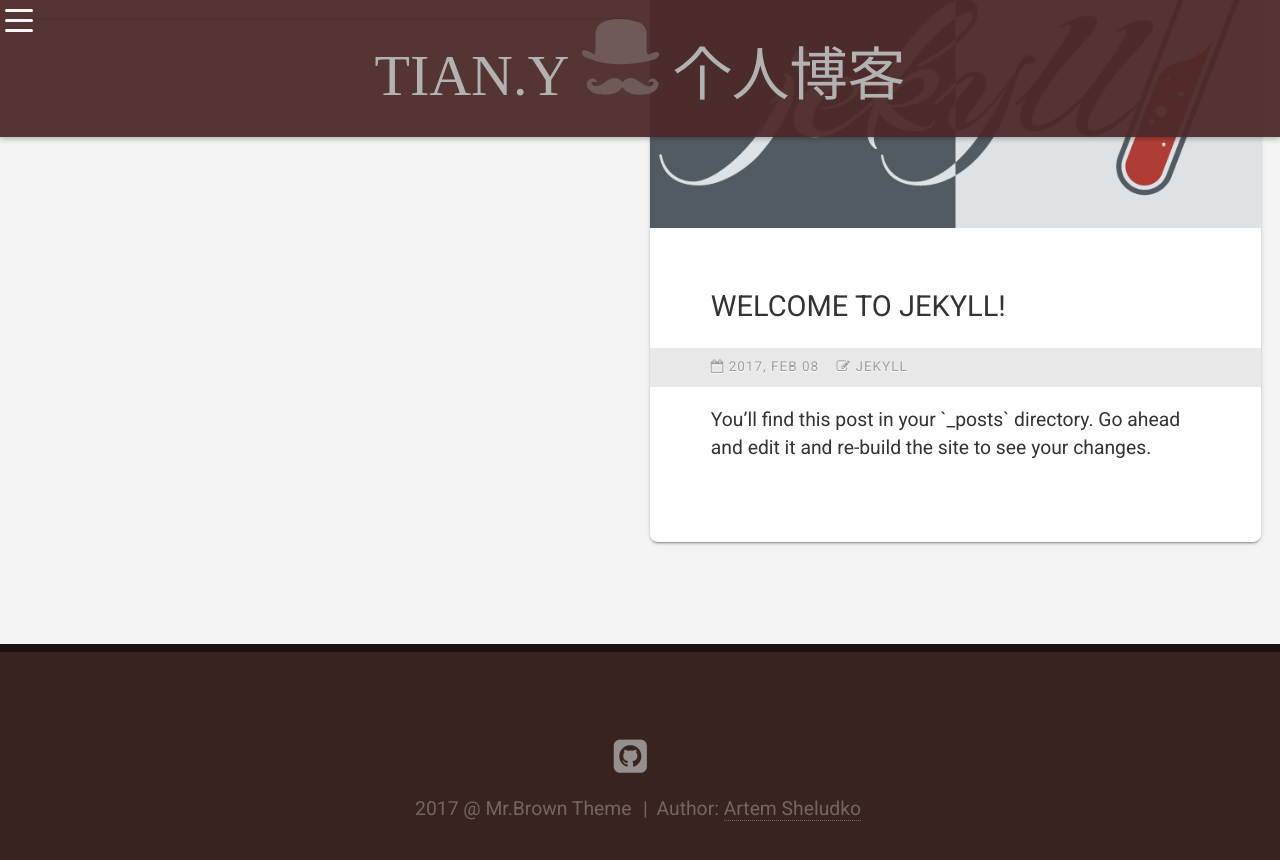
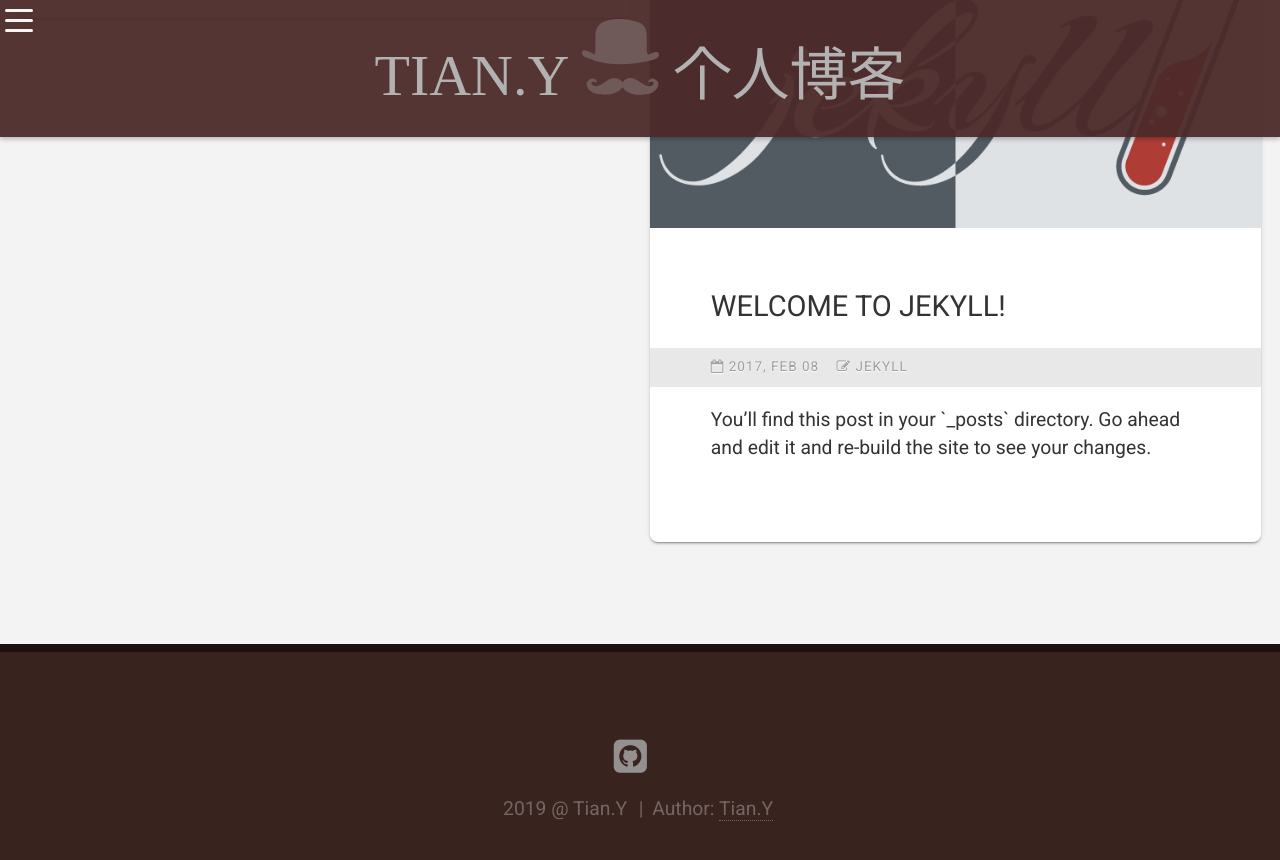
Before and after one commit to Stormrage-y/Stormrage-y.io, a Jekyll site: the page built from index.html, in a window 1280 px wide and 900 px high, scrolled down 3262 px. Shown: the top 860 px of the window. Built offline with Jekyll 4.4.1, drawn with Linux system fonts in a browser that asks for light colours; some web fonts are replaced.

Commit message:
优化首页

```diff
--- a/_includes/footer.html
+++ b/_includes/footer.html
@@ -19,9 +19,9 @@
       {% endif %}
     </ul>
     <ul class="copyright">
-      <li>2017 @ Mr.Brown Theme</li>
+      <li>2019 @ Tian.Y</li>
       <li>
-        Author: <a href="#">Artem Sheludko</a>
+        Author: <a href="#">Tian.Y</a>
       </li>
     </ul>
   </div>
--- a/_includes/header.html
+++ b/_includes/header.html
@@ -8,8 +8,8 @@
   </button>
   <nav class="top_menu">
     <ul>
-      <li class="main-items"><a href="{{site.baseurl}}/">Home</a></li>
-      <li class="main-items"><a href="#">Videos</a></li>
+      <li class="main-items"><a href="{{site.baseurl}}/">首页</a></li>
+      <li class="main-items"><a href="#">技术</a></li>
       <li class="main-items"><a href="#">Gallery</a></li>
       <li class="main-items"><a href="#">About</a></li>
       <li class="main-items"><a href="#">Contact</a></li>
```
